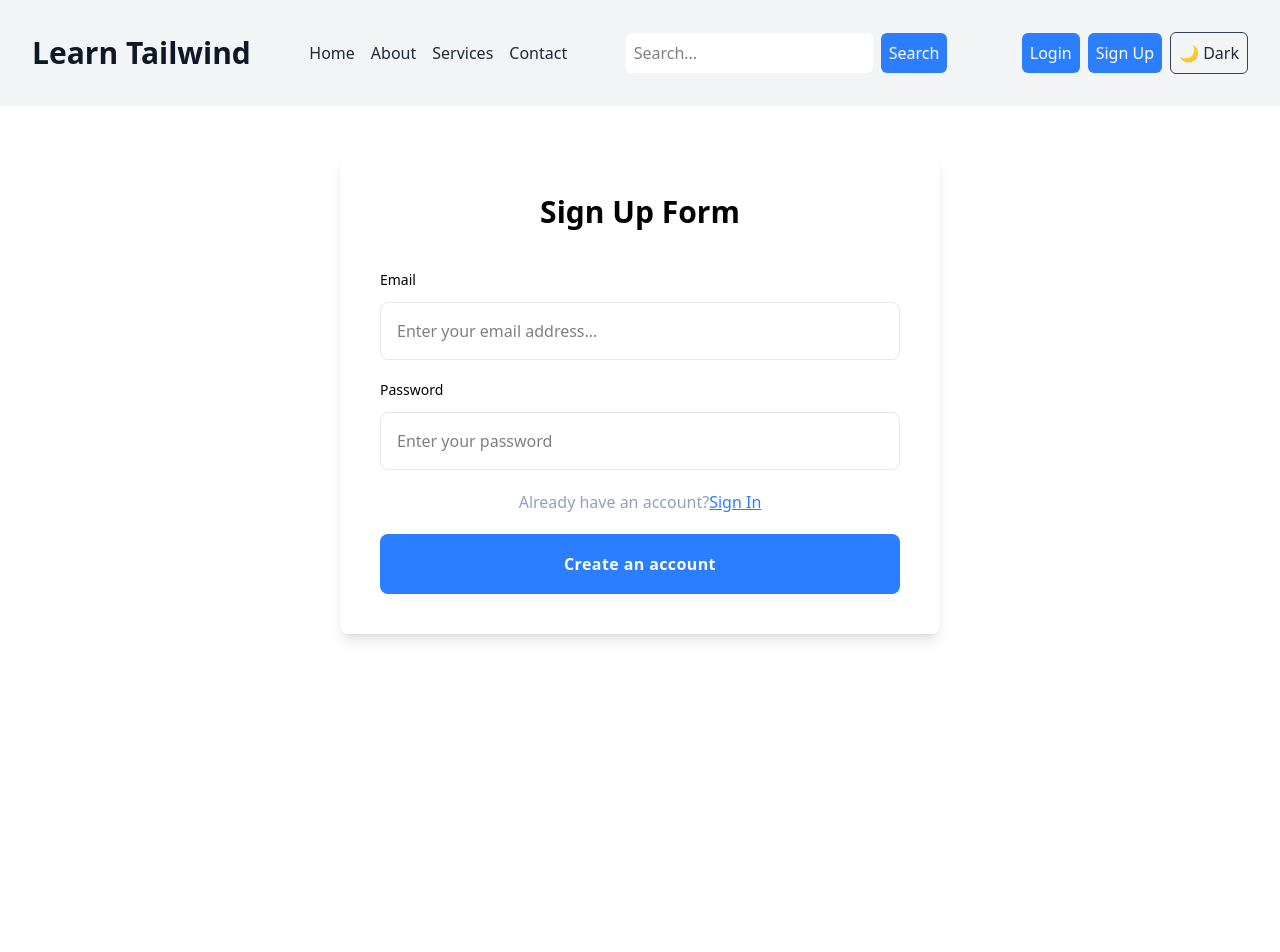
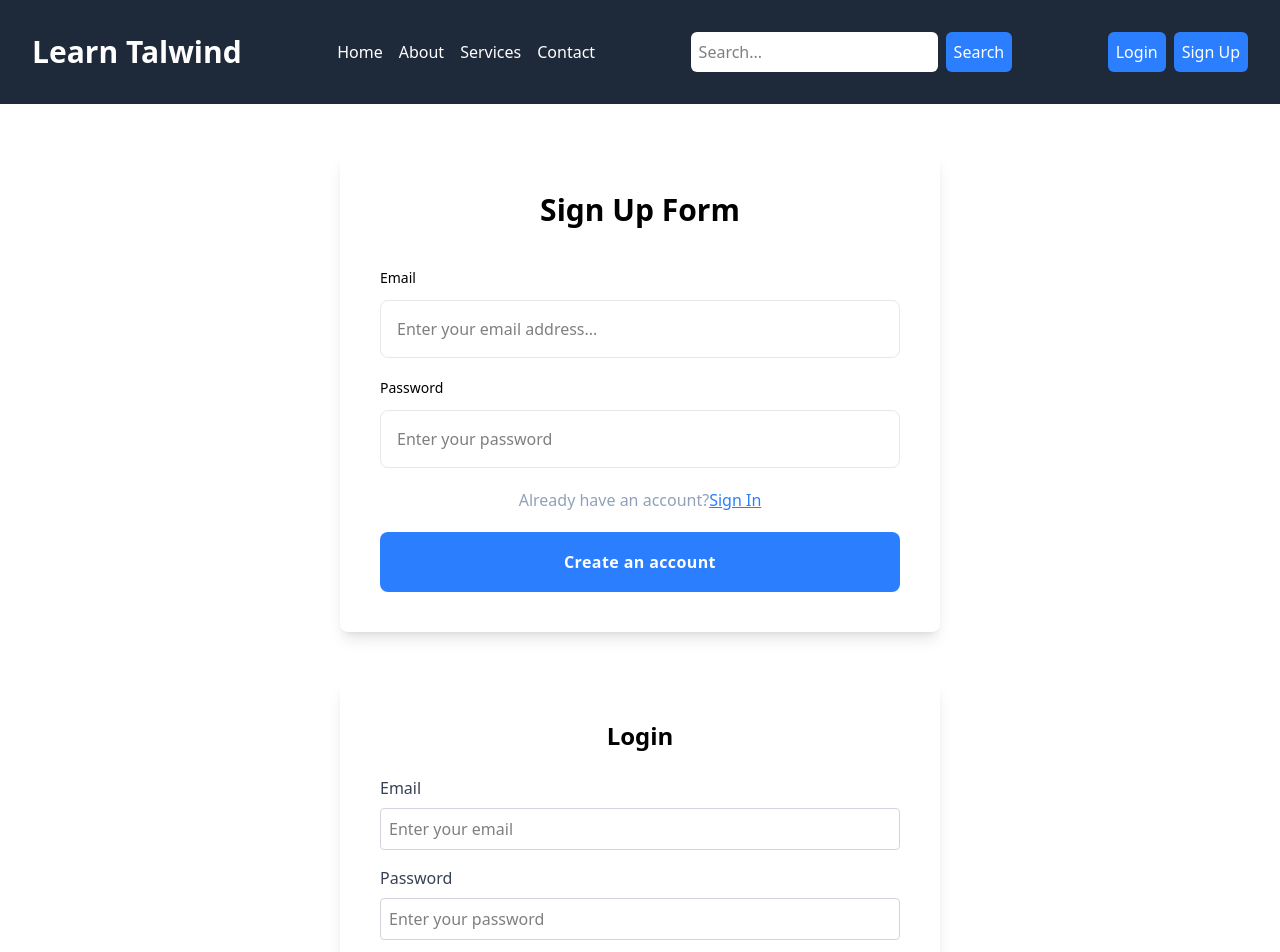
Before and after one commit to AbasThomas/fixing-tailwind, a React (Vite) app: page / in a window 1280 px wide. Shown: the top 952 px of the page. Before the commit the page ends 800 px from the top, so only its background shows below. Built offline with nearby package versions, Linux system fonts and the light colour scheme.

Commit message:
done with login page

```diff
--- a/src/App.jsx
+++ b/src/App.jsx
@@ -3,6 +3,7 @@ import  './index.css'
 import './App.css'
 import Navbar from './components/Navbar'
 import Signup from './pages/Signup'
+import Login from './pages/Login'
 
 function App() {
 
@@ -11,6 +12,7 @@ function App() {
     <>
       <Navbar/>
       <Signup/>
+      <Login/>
      </>
   )
 }
--- a/src/components/Navbar.jsx
+++ b/src/components/Navbar.jsx
@@ -1,84 +1,32 @@
-import React, { useState, useEffect } from 'react';
+import React from 'react'
 
 const Navbar = () => {
-  const [isDark, setIsDark] = useState(false);
-
-  // Load theme from localStorage on mount
-  useEffect(() => {
-    const storedTheme = localStorage.getItem('theme');
-    if (storedTheme === 'dark') {
-      setIsDark(true);
-    }
-  }, []);
-
-  // Update <html> class and localStorage on theme change
-  useEffect(() => {
-    const root = document.documentElement;
-    if (isDark) {
-      root.classList.add('dark');
-      localStorage.setItem('theme', 'dark');
-    } else {
-      root.classList.remove('dark');
-      localStorage.setItem('theme', 'light');
-    }
-  }, [isDark]);
-
   return (
     <div>
-      <nav className="bg-gray-100 dark:bg-gray-900 p-8">
-        <div className="container mx-auto flex justify-between items-center">
-          <div className="text-3xl font-bold text-gray-900 dark:text-white">
-            Learn Tailwind
-          </div>
+        <div className=''>
+            <nav className='bg-gray-800 p-8 flex '>
+                <div className='container mx-auto flex justify-between  items-center'>
+                    <div className='text-white text-3xl font-bold'>Learn Talwind</div>
+                    <ul className='flex space-x-4'>
+                        <li><a href="#" className='text-white  hover:text-gray-400'>Home</a></li>
+                        <li><a href="#" className='text-white hover:text-gray-400'>About</a></li>
+                        <li><a href="#" className='text-white hover:text-gray-400'>Services</a></li>
+                        <li><a href="#" className='text-white hover:text-gray-400'>Contact</a></li>
+                    </ul>
+                    <div className='flex items-center'>
+                    <input type="text" placeholder="Search..." className='p-2 rounded-md bg-white' />
+                    <button className='bg-blue-500 text-white p-2 rounded-md ml-2'>Search</button>
+                </div>
+                <div className='flex items-center itmes-center'>
+                    <button className='bg-blue-500 text-white p-2 rounded-md'>Login</button>
+                    <button className='bg-blue-500 text-white p-2 rounded-md ml-2'>Sign Up</button>
+                </div>
+                </div>
 
-          <ul className="flex space-x-4">
-            <li>
-              <a href="#" className="text-gray-800 dark:text-white hover:text-blue-500">
-                Home
-              </a>
-            </li>
-            <li>
-              <a href="#" className="text-gray-800 dark:text-white hover:text-blue-500">
-                About
-              </a>
-            </li>
-            <li>
-              <a href="#" className="text-gray-800 dark:text-white hover:text-blue-500">
-                Services
-              </a>
-            </li>
-            <li>
-              <a href="#" className="text-gray-800 dark:text-white hover:text-blue-500">
-                Contact
-              </a>
-            </li>
-          </ul>
+            </nav>
+        </div>
+    </div>
+  )
+}
 
-          <div className="flex items-center space-x-2">
-            <input
-              type="text"
-              placeholder="Search..."
-              className="p-2 rounded-md bg-white dark:bg-gray-800 dark:text-white"
-            />
-            <button className="bg-blue-500 text-white p-2 rounded-md">Search</button>
-          </div>
-
-          <div className="flex items-center space-x-2 ml-4">
-            <button className="bg-blue-500 text-white p-2 rounded-md">Login</button>
-            <button className="bg-blue-500 text-white p-2 rounded-md">Sign Up</button>
-
-            {/* 🌙 Theme toggle */}
-            <button
-              onClick={() => setIsDark(!isDark)}
-              className="p-2 rounded-md border border-gray-700 dark:border-white text-gray-800 dark:text-white hover:bg-gray-200 dark:hover:bg-gray-700 transition"
-            >
-              {isDark ? '☀️ Light' : '🌙 Dark'}
-            </button>
-          </div>
-        </div>
-      </nav>
-    </div>
-  );
-};
-
-export default Navbar;
+export default Navbar
--- /dev/null
+++ b/src/pages/Login.jsx
@@ -0,0 +1,26 @@
+import React from 'react'
+
+const Login = () => {
+  return (
+    <div>
+        <div className='flex justify-center items-center  '>
+            <div className='w-full max-w-[600px] p-10 bg-white rounded-lg shadow-lg justify-self-center mt-12'>
+                <h2 className='text-2xl font-bold mb-6 text-center'>Login</h2>
+                <form>
+                    <div className='mb-4'>
+                        <label className='block text-gray-700 mb-2' htmlFor="email">Email</label>
+                        <input type="email" id="email" className='w-full p-2 border bg-transparent border-gray-300 rounded hover:border-blue-500' placeholder='Enter your email' />
+                    </div>
+                    <div className='mb-4'>
+                        <label className='block text-gray-700 mb-2' htmlFor="password">Password</label>
+                        <input type="password" id="password" className='w-full p-2 border border-gray-300 rounded' placeholder='Enter your password' />
+                    </div>
+                    <button type="submit" className='bg-blue-500 text-white p-2 rounded w-full hover:bg-blue-700 duration-300 ease-in-out'>Login</button>
+                </form>
+            </div>
+        </div>
+    </div>
+  )
+}
+
+export default Login
```
Also changed, not shown: src/pages/Hero.jsx (added).
